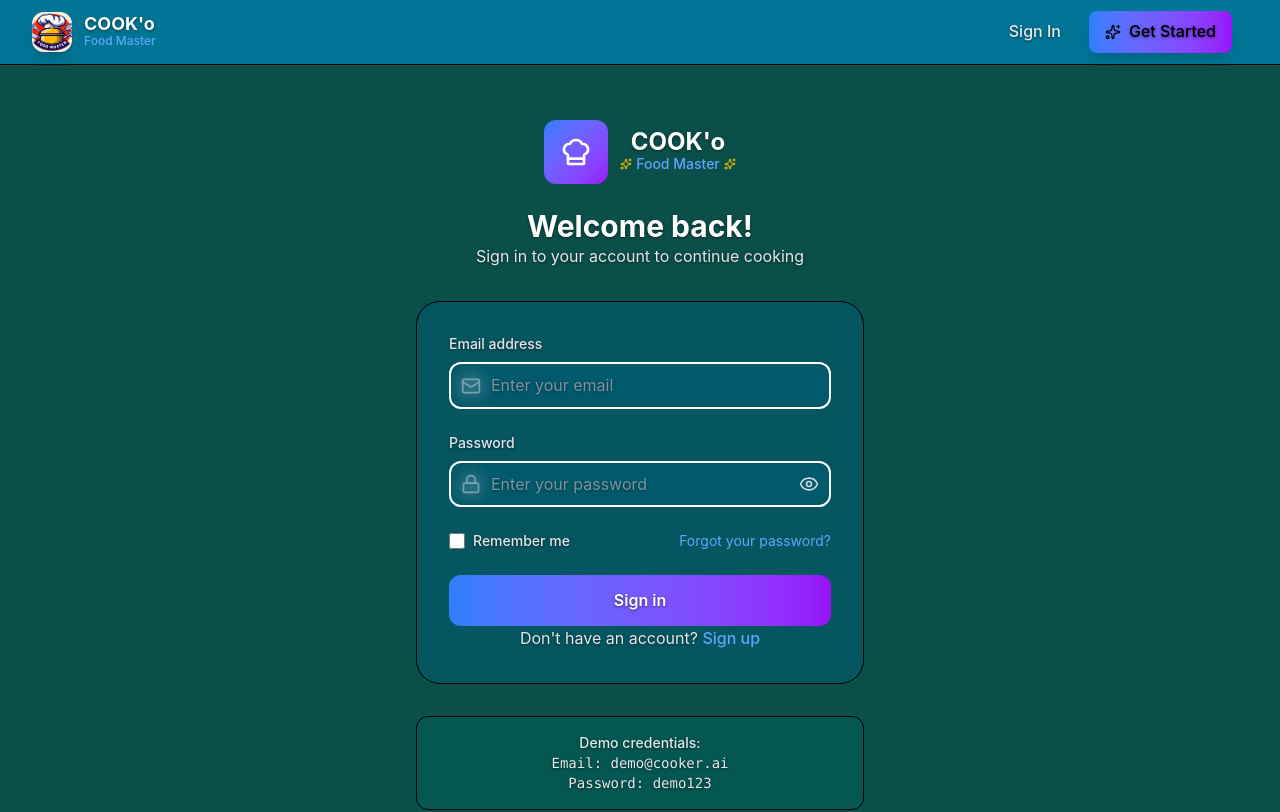
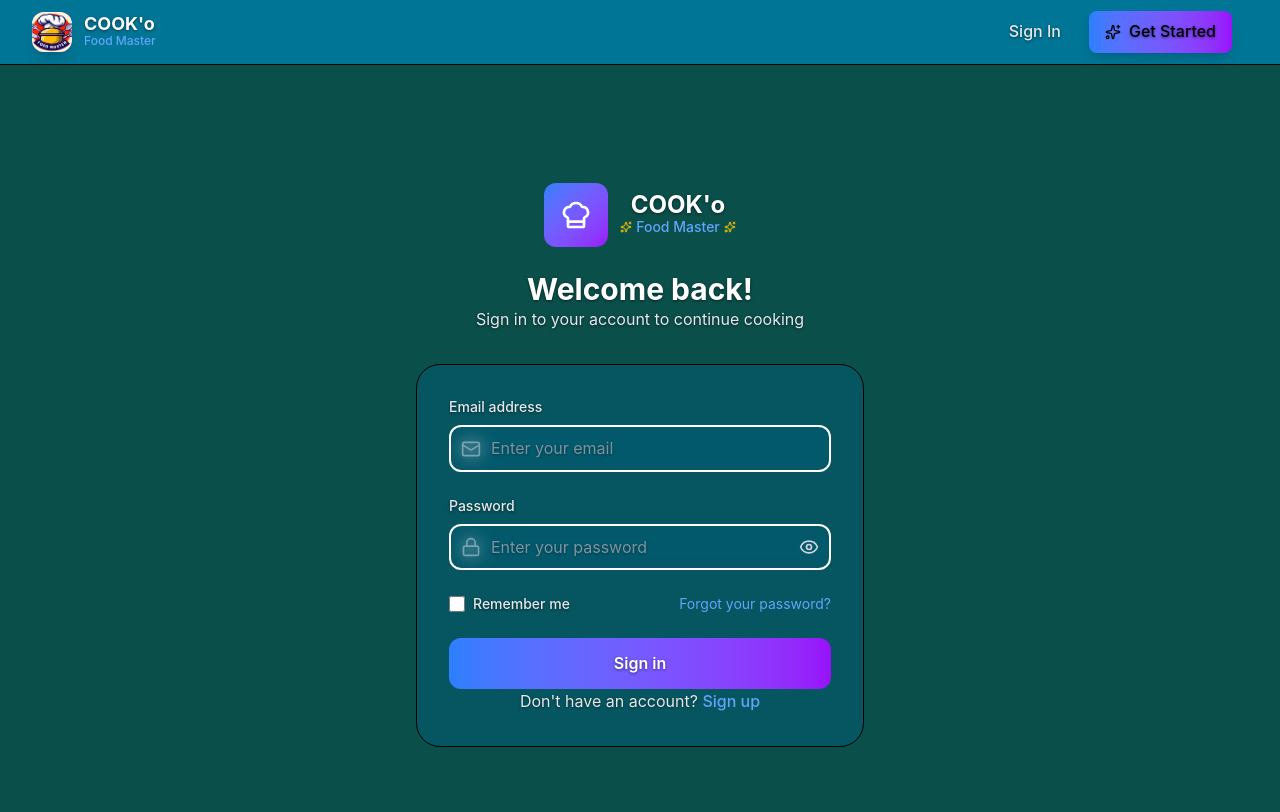
Before and after one commit to CoderSayan-git/Cook-o, a React (Vite) app in the folder frontend/: page /signin in a window 1280 px wide. Shown: the top 812 px of the page. Built offline with nearby package versions, Linux system fonts and the light colour scheme; no server answers.

Commit message:
signin page change

```diff
--- a/frontend/src/pages/SignInPage.jsx
+++ b/frontend/src/pages/SignInPage.jsx
@@ -171,12 +171,6 @@ const SignInPage = () => {
           </form>
         </div>
 
-        {/* Demo credentials */}
-        <div className="bg-teal-800/50 border border-dark-700/50 rounded-xl p-4 text-center">
-          <p className="text-gray-300 text-sm mb-2 font-medium">Demo credentials:</p>
-          <p className="text-gray-200 text-sm font-mono">Email: demo@cooker.ai</p>
-          <p className="text-gray-200 text-sm font-mono">Password: demo123</p>
-        </div>
       </div>
     </div>
   )
```
